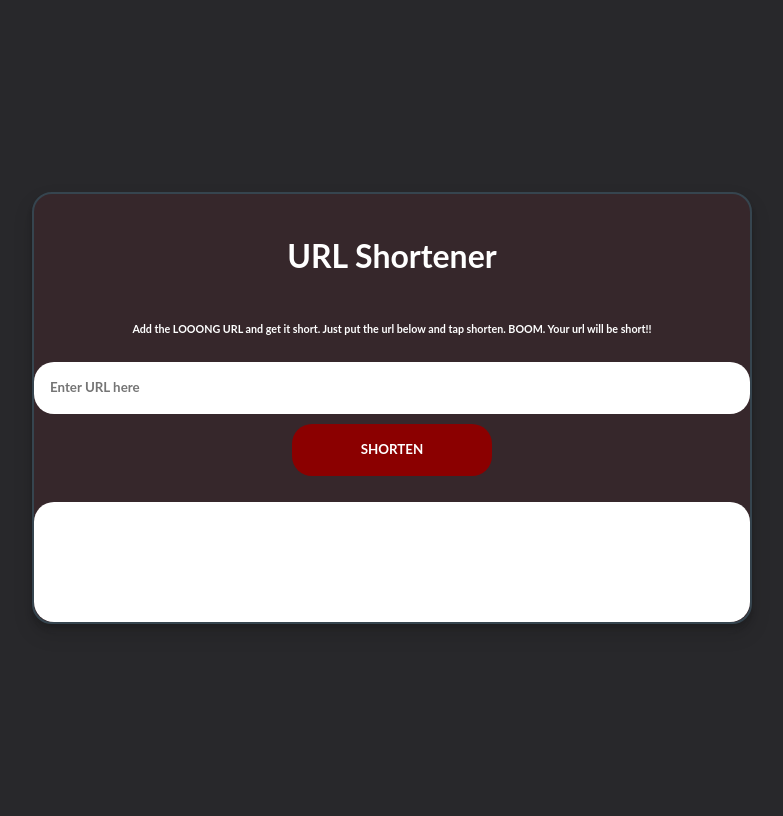
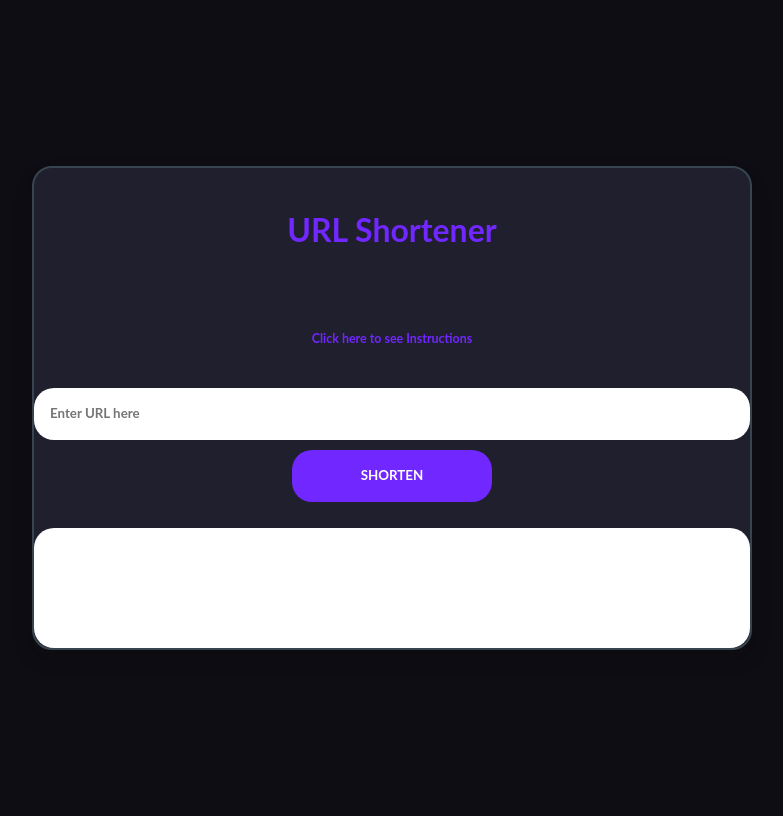
Before and after one commit to sifatkamal/URL-Shortner, a Django app: page / in a window 1280 px wide. Shown: the whole page, without its empty margins (248-1031 px from the left). Run offline with Django 4.2, Linux system fonts and the light colour scheme; some libraries are stand-ins or nearby versions.

Commit message:
Color changed and Instructions added

```diff
--- a/templates/index.html
+++ b/templates/index.html
@@ -21,10 +21,12 @@ body {
   line-height: 1.5;
   color: #111;
   text-align: center;
-  background-color: #28282B;
+  background-color: #0E0D13;
 
 
 }
+
+
 
 main {
   max-width: 720px;
@@ -33,7 +35,7 @@ main {
   border-radius: 2.5px;
   box-shadow: 0 10px 20px rgba(17, 17, 17, 0.125),
     0 5px 5px rgba(17, 17, 17, 0.25);
-  background-color: #36272b;
+  background-color: #1F1F2E;
 
   border-radius: 20px;
 
@@ -42,13 +44,19 @@ main {
 
 h1 {
   padding: 1rem;
-  color: white;
+  color: #7127FF;
 
 }
 
-h6{
+h5{
 
-  color:  white;
+  color:  #7127FF;
+
+}
+
+h3{
+
+color:  #7127FF;
 
 }
 
@@ -76,7 +84,7 @@ input {
 
   display: inline-block;
 
-  background-color: darkred;
+  background-color: #7127FF;
 
   margin: 10px;
 
@@ -104,12 +112,57 @@ section {
 }
 
 
+.collapsible {
+  background-color: #1F1F2E;
+  color: white;
+  cursor: pointer;
+  padding: 18px;
+  width: 100%;
+  border: none;
+  text-align: center;
+  outline: none;
+  font-size: 15px;
+}
+
+.active, .collapsible:hover {
+  background-color: transparent;
+}
+
+.content {
+  padding: 0 18px;
+  display: none;
+  overflow: hidden;
+  background-color: #1F1F2E;
+}
+
+
+
+
+
+
+
+
     </style>
 </head>
 <main>
   <h1>URL Shortener</h1>
 
-  <h6>Add the LOOONG URL and get it short. Just put the url below and tap shorten. BOOM. Your url will be short!!</h6>
+
+
+  <button type="button" class="collapsible"><h5>Click here to see Instructions</h5></button>
+  <div class="content">
+    <h5>Add the LOOONG URL and get it short. Just put the url below and tap shorten.</h5>
+
+    <h1>BOOM!!</h1>
+
+    <h5>Your url will be short!!</h5>
+
+
+  </div>
+
+
+
+
 
 
 
@@ -149,3 +202,22 @@ section {
     });
   });
 </script>
+
+
+
+<script>
+  var coll = document.getElementsByClassName("collapsible");
+  var i;
+
+  for (i = 0; i < coll.length; i++) {
+    coll[i].addEventListener("click", function() {
+      this.classList.toggle("active");
+      var content = this.nextElementSibling;
+      if (content.style.display === "block") {
+        content.style.display = "none";
+      } else {
+        content.style.display = "block";
+      }
+    });
+  }
+  </script>
```
Also changed, not shown: db.sqlite3.
